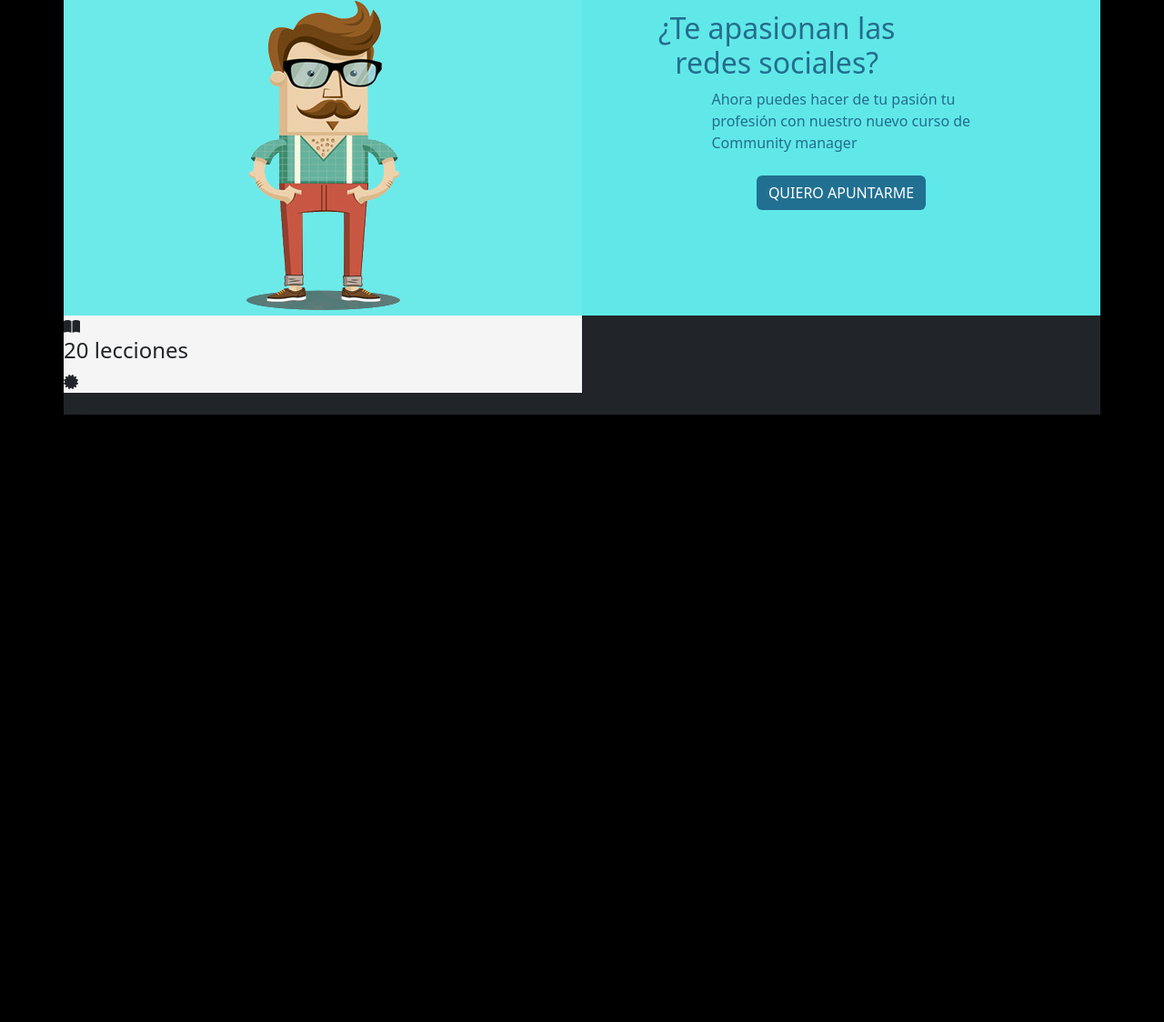
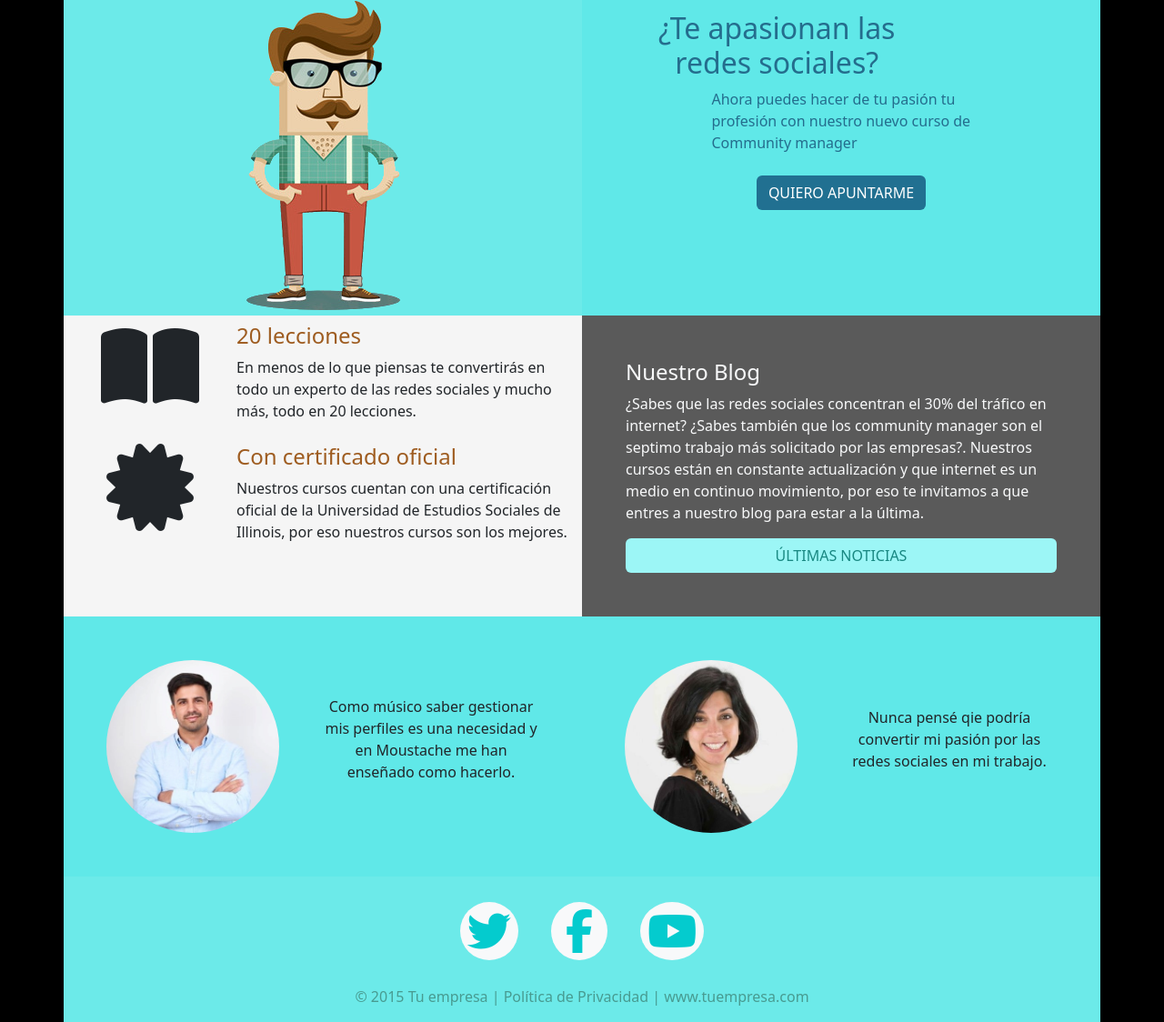
Before and after one commit to CJavat/maquetaDos, a plain HTML site: page index.html in a window 1280 px wide. Shown: the part 84-1208 px from the top of the page at 91% size. Before the commit the page ends 800 px from the top, so only its background shows below. Drawn offline with Linux system fonts and the light colour scheme.

Commit message:
MAQUETA DOS - TERMINADA -

```diff
--- a/CSS/style.css
+++ b/CSS/style.css
@@ -2,6 +2,7 @@
     --azul-uno: #6ceae9;
     --azul-dos: #60e8e8;
     --blanco-fondo: #f5f5f5;
+    --gris-fondo: #5a5a5a;
     --azul-letras: #246d8d;
     --dorado-letras: #9e5c20;
     --verde-letras: #198882;
@@ -47,3 +48,39 @@
 .contenedor-nosotros {
     background-color: var(--blanco-fondo);
 }
+
+.lecciones i, .certificado i{
+    font-size: 6rem;
+}
+
+.lecciones h4, .certificado h4{
+    color: var(--dorado-letras);
+}
+
+.contenedor-blog {
+    background-color: var(--gris-fondo);
+}
+
+.blog__boton {
+    background-color: var(--azul-boton2);
+    color: var(--verde-letras);
+}
+
+.contenedor-comentarios {
+    background-color: var(--azul-dos);
+}
+
+.footer {
+    background-color: var(--azul-uno);
+}
+
+.redes-sociales a{
+    font-size: 3rem;
+    color: var(--azul-social);
+}
+
+.copyright {
+    color: var(--verde2-letras);
+}
+
+/*azul uno para el fondo del footer*/
--- a/index.html
+++ b/index.html
@@ -47,34 +47,79 @@
                 </div>
             </header>
             <main class="d-flex flex-wrap">
-                <div class="contenedor-img text-center col-sm-12 col-md-12 col-lg-6 col-xl-6 col-xxl-6">
+                <div class="contenedor-img text-center col-12 col-sm-12 col-md-12 col-lg-6 col-xl-6 col-xxl-6">
                     <img src="IMG/Mr-Moustache.png" alt="Mr. Moustache">
                 </div>
-                <div class="contenedor-apuntarme text-center pt-3 col-sm-12 col-md-12 col-lg-6 col-xl-6 col-xxl-6">
+                <div class="contenedor-apuntarme text-center pt-3 col-12 col-sm-12 col-md-12 col-lg-6 col-xl-6 col-xxl-6">
                     <h2 class="apuntarme__titulo ms-5 col-sm-10 col-lg-7 col-xxl-6">¿Te apasionan las redes sociales?</h2>
                     <p class="apuntarme__subtitulo text-start m-auto col-sm-6">Ahora puedes hacer de tu pasión tu profesión con nuestro
                         nuevo curso de Community manager
                     </p>
                     <button class="apuntarme__boton btn m-4">QUIERO APUNTARME</button>
                 </div>
-                <div class="contenedor-nosotros col-sm-12 col-md-12 col-lg-6 col-xl-6 col-xxl-6">
-                    <div>
-                        <i class="fa-solid fa-book-open"></i>
-                        <h4>20 lecciones</h4>
+                <div class="contenedor-nosotros text-center col-12 col-lg-6">
+                    <div class="lecciones d-flex flex-wrap flex-row">
+                        <i class="fa-solid fa-book-open col-12 col-md-4 mt-2"></i>
+                        <div class="lecciones__informacion col-12 col-md-8 mt-2 pe-1 text-md-start">
+                            <h4>20 lecciones</h4>
+                            <p>
+                                En menos de lo que piensas te convertirás en todo un experto
+                                de las redes sociales y mucho más, todo en 20 lecciones.
+                            </p>
+                        </div>
                     </div>
-                    <div>
-                        <i class="fa-solid fa-certificate"></i>
+                    <div class="certificado d-flex flex-wrap flex-row">
+                        <i class="fa-solid fa-certificate col-12 col-md-4 mt-2"></i>
+                        <div class="certificado__informacion col-12 col-md-8 mt-2 pe-1 text-md-start">
+                            <h4>Con certificado oficial</h4>
+                            <p>
+                                Nuestros cursos cuentan con una certificación oficial de la Universidad
+                                de Estudios Sociales de Illinois, por eso nuestros cursos son los mejores.
+                            </p>
+                        </div>
                     </div>
                 </div>
-                <div class="col-sm-12 col-md-12 col-lg-6 col-xl-6 col-xxl-6">
-                    <span>asd</span>
+                <div class="contenedor-blog col-12 col-lg-6 ps-5 pe-5 pt-5 pb-5 text-light">
+                    <div class="contenedor-blog__informacion">
+                        <h4 class="blog__titulo col-12">Nuestro Blog</h4>
+                        <p class="blog__parrafo col-12">
+                            ¿Sabes que las redes sociales concentran el 30% del tráfico en internet?
+                            ¿Sabes también que los community manager son el septimo trabajo más solicitado
+                            por las empresas?. Nuestros cursos están en constante actualización y que internet
+                            es un medio en continuo movimiento, por eso te invitamos a que entres a nuestro
+                            blog para estar a la última.
+                        </p>
+                        <button class="blog__boton btn col-12">ÚLTIMAS NOTICIAS</button>
+                    </div>
                 </div>
-                <div class="col-12">
-                    <span>asd</span>
+                <div class="contenedor-comentarios col-12 d-flex flex-wrap text-center">
+                    <div class="comentarios__persona1 col-12 col-lg-6 d-flex flex-wrap justify-content-center align-items-center mt-5 mb-5 gap-5">
+                        <img src="IMG/persona1.jpg" alt="Persona 1" class="comentarios__imagen-persona1 rounded-circle col-4 col-lg-4">
+                        <p class="comentarios__parrafo-persona1 col-5 col-lg-5">
+                            Como músico saber gestionar mis perfiles es una necesidad y en Moustache
+                            me han enseñado como hacerlo.
+                        </p>
+                    </div>
+                    <div class="comentarios__persona2 col-12 col-lg-6  d-flex flex-wrap justify-content-center align-items-center mt-lg-5 mb-5 gap-5">
+                        <img src="IMG/persona2.jpg" alt="Persona 2" class="comentarios__imagen-persona2 rounded-circle col-4 col-lg-4">
+                        <p class="comentarios__parrafo-persona2 col-5 col-lg-5">
+                            Nunca pensé qie podría convertir mi pasión por las redes sociales en mi
+                            trabajo.
+                        </p>
+                    </div>
                 </div>
             </main>
-            <footer>
-
+            <footer class="footer d-flex flex-column flex-nowrap justify-content-center align-content-center align-items-center">
+                <div class="redes-sociales mt-4 mb-4">
+                    <a class="text-decoration-none ms-3 me-3" href="#"><i class="rounded-circle bg-light p-2 fa-brands fa-twitter"></i></a>
+                    <a class="text-decoration-none ms-3 me-3" href="#"><i class="rounded-circle bg-light pt-2 pb-2 ps-3 pe-3 fa-brands fa-facebook-f"></i></a>
+                    <a class="text-decoration-none ms-3 me-3" href="#"><i class="rounded-circle bg-light p-2 fa-brands fa-youtube"></i></a>
+                </div>
+                <div class="copyright text-center">
+                    <p class="copyright__parrafo">
+                        &#169 2015 Tu empresa | Política de Privacidad | www.tuempresa.com
+                    </p>
+                </div>
             </footer>
         </div>
         <script src="JS/bootstrap.bundle.min.js"></script>
```
Also changed, not shown: IMG/persona1.jpg (added), IMG/persona2.jpg (added).
